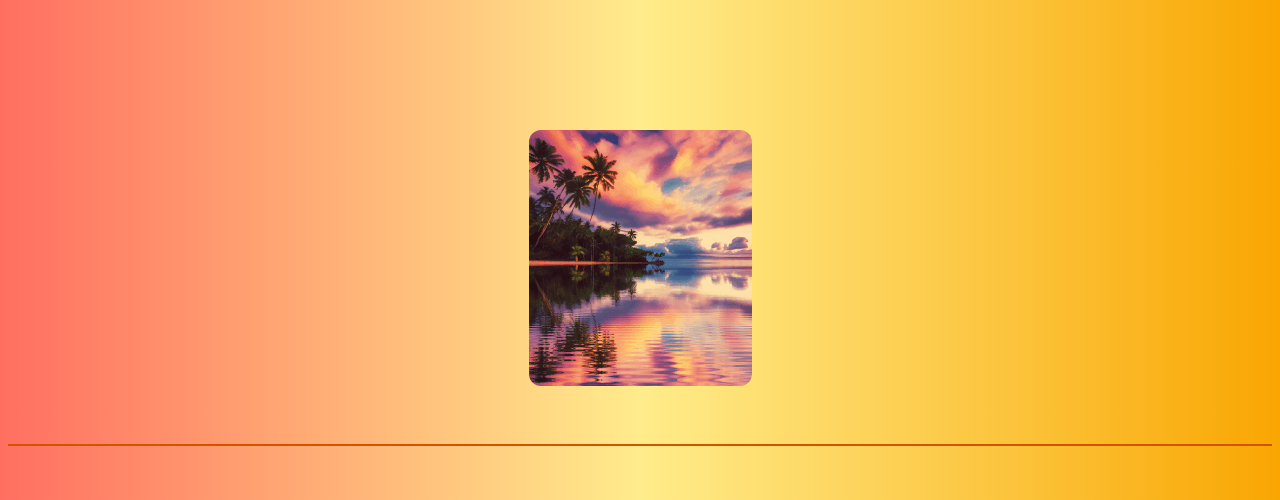
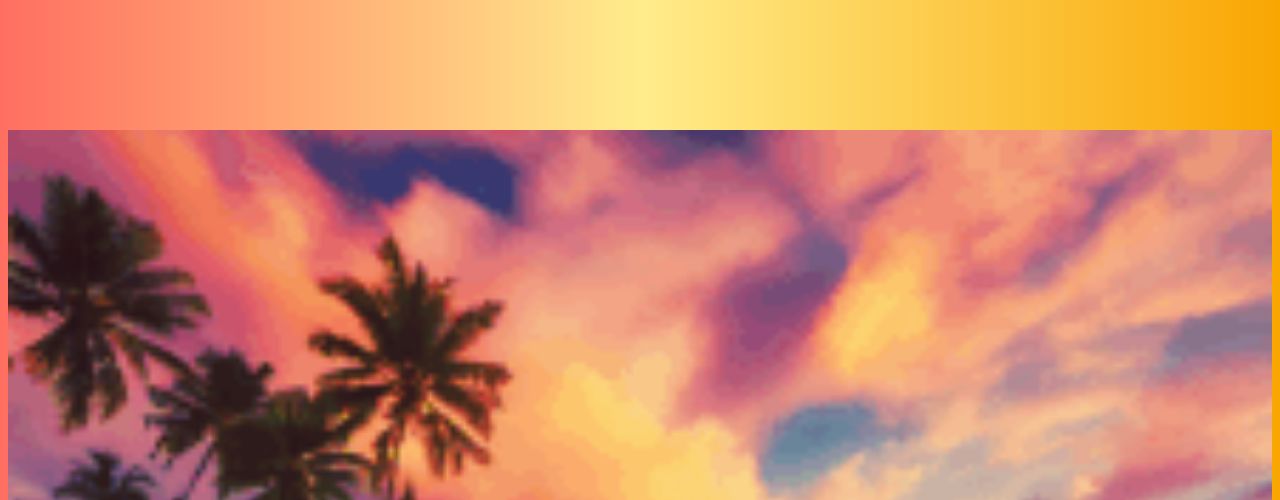
Before and after one commit to cjohns4/ChanteJohnsonSite, a plain HTML site: page index.html in a window 1280 px wide. Shown: the part 2380-2880 px from the top of the page. Drawn offline with Linux system fonts and the light colour scheme.

Commit message:
Update index.html

```diff
--- a/index.html
+++ b/index.html
@@ -222,8 +222,8 @@ body {
 
   <!-- Tropical Vibe Before Footer -->
 <div style="text-align: center; margin-top: 4rem;">
-  <img src="tropical-10201_256.gif" alt="Swaying palm trees" style="max-width: 300px; border-radius: 12px;">
- </div>
+  <img src="tropical-10201_256.gif" alt="Swaying palm trees" style="width: 100%; max-width: 100%; border-radius: 0;">
+</div>
 
   <hr style="border: none; border-top: 2px solid #D35400; margin: 3rem 0;">
 </section>
```
